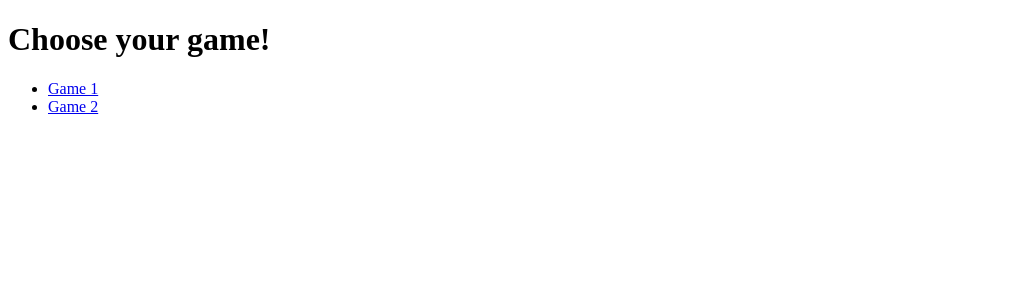
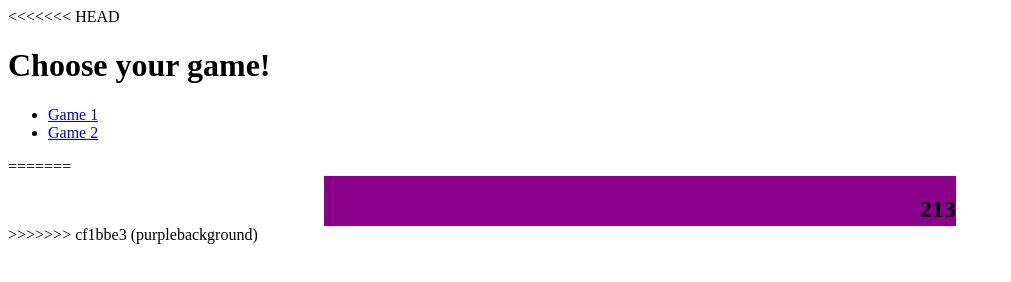
Before and after one commit to GGrktEZ/BilxProject_GameDev, a plain HTML site: page index.html in a window 1280 px wide. Shown: the whole page, without its empty margins (0-1011 px from the left). Drawn offline with Linux system fonts and the light colour scheme.

Commit message:
purplebackground

```diff
--- a/index.html
+++ b/index.html
@@ -1,5 +1,6 @@
-<!DOCTYPE html>
+<!doctype html>
 <html lang="en">
+<<<<<<< HEAD
 
 <head>
     <meta charset="UTF-8">
@@ -23,3 +24,19 @@
 </body>
 
 </html>
+=======
+  <head>
+    <meta charset="UTF-8" />
+    <meta name="viewport" content="width=device-width, initial-scale=1.0" />
+    <title>Document</title>
+    <link rel="stylesheet" href="style.css" />
+  </head>
+  <body>
+    <div id = "navDiv">
+      <nav>
+        <h1>213</h1>
+      </nav>
+    </div>
+  </body>
+</html>
+>>>>>>> cf1bbe3 (purplebackground)
--- a/style.css
+++ b/style.css
@@ -1,3 +1,11 @@
-time {
-    font-weight: bold;
+nav {
+  background-color: darkmagenta;
+  width: 50%;
+  height: 50px;
+  display: flex;
+  justify-content: flex-end;
 }
+#navDiv {
+  display: flex;
+  justify-content: center;
+}
```
